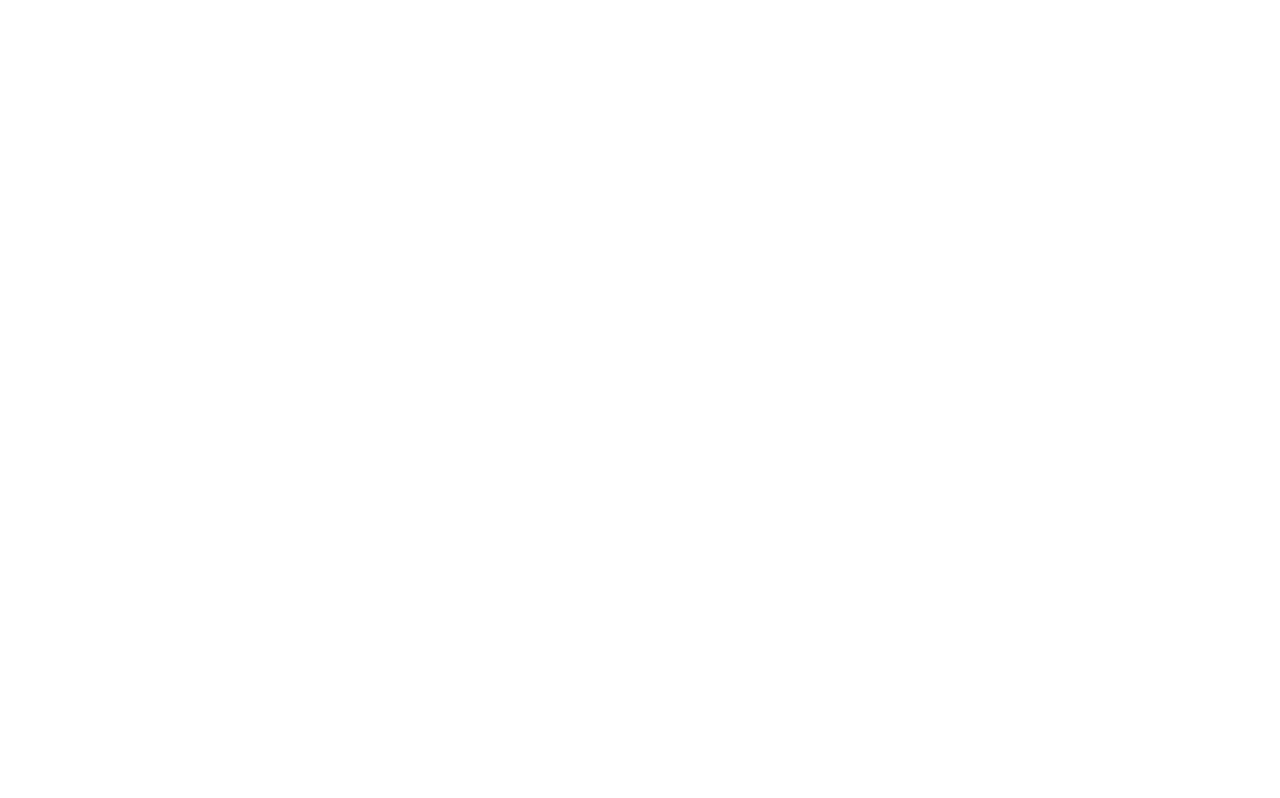
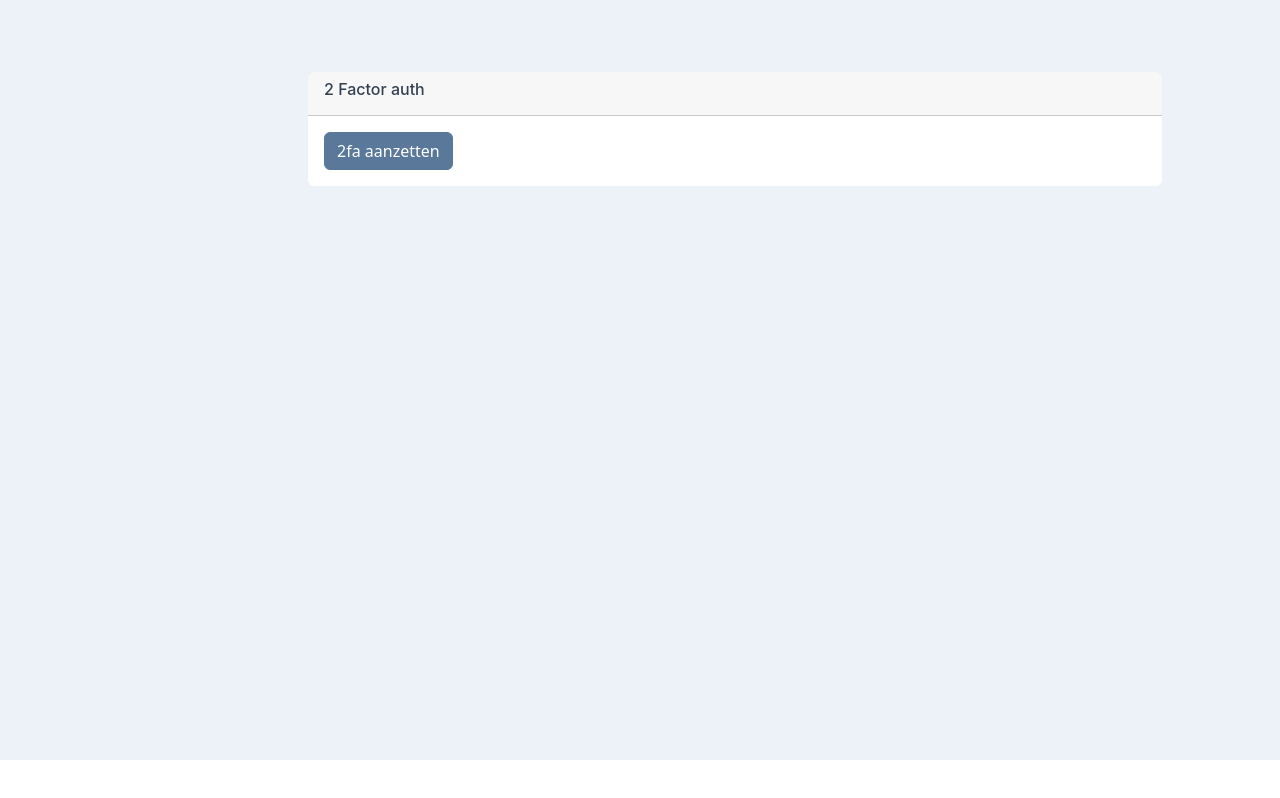
Before and after one commit to Tim-Loozen/Frontend-semester3, a JavaScript app: page /dashboard/personal/settings in a window 1280 px wide. Before the commit this address had no page. Built offline with nearby package versions, Linux system fonts and the light colour scheme; no server answers; sample sign-in values are in the browser's storage.

Commit message:
personal mfa

```diff
--- /dev/null
+++ b/src/components/dashboard/enableMFA.vue
@@ -0,0 +1,90 @@
+<script setup>
+import menuDashboard from "@/components/dashboard/menu.vue";
+
+</script>
+<template>
+  <section class="bg-dashboard ">
+    <div class="container ">
+      <div class="row">
+        <div class="col-2">
+          <menuDashboard></menuDashboard>
+        </div>
+        <div class="col-10 px-5 py-5">
+          <div class="row my-4">
+            <div class="col-12">
+              <div class="card">
+                <div class="card-header">
+                  <h6>2 Factor auth</h6>
+                </div>
+                <div class="card-body">
+                  <button class="btn btn-primary" @click="enableMFa()">2fa aanzetten</button>
+                  <div class="" v-if="MfaEnabled">
+                    <div class="row my-5">
+                      <div class="col-6"><img :src="`${data[2]}`" alt="" style="height: 300px; width: 300px;"></div>
+                      <div class="col-6">
+                        <form @submit="verifyMfa" action="post">
+                          <label class="form-group" for="">Code
+                            <input v-model="MFAVerify.input" type="text" class="form-control">
+                          </label>
+                          <button type="submit" class="btn btn-primary my-2">Versturen</button>
+                        </form>
+
+                      </div>
+                    </div>
+
+                  </div>
+                </div>
+              </div>
+            </div>
+          </div>
+        </div>
+      </div>
+    </div>
+  </section>
+</template>
+
+<script>
+import api from "@/utils/api";
+
+const a = new api();
+export default {
+  name: "enableMFA",
+  data() {
+    return {
+      MfaEnabled: false,
+      succes: false,
+      data: [],
+      MFAVerify: {
+        input: null,
+        key: null
+      }
+    }
+  },
+  methods:
+      {
+        enableMFa() {
+          a.GetMFaCreate().then(response => {
+            this.data = response.data
+            console.log(this.data);
+
+            if (response.data[0] === "MFa_enabled") {
+              this.MfaEnabled = true;
+              this.MFAVerify.key = response.data[1];
+            }
+
+          })
+        },
+        verifyMfa(e) {
+          e.preventDefault();
+          a.postMFAVerify(this.MFAVerify).then(response => {
+            this.data = response.data
+            console.log(data);
+          })
+        }
+      }
+}
+</script>
+
+<style scoped>
+
+</style>
--- a/src/components/dashboard/search.vue
+++ b/src/components/dashboard/search.vue
@@ -84,7 +84,7 @@
             <a class="dropdown-item" href="pages/user/profile.html">Profile &amp; account</a>
             <a class="dropdown-item" href="#!">Feedback</a>
             <div class="dropdown-divider"></div>
-            <a class="dropdown-item" href="/dashboard/settings">Settings</a>
+            <a class="dropdown-item" href="/dashboard/personal/settings">Settings</a>
             <a class="dropdown-item" href="/" onclick="localStorage.clear()">Uitloggen</a>
           </div>
         </div>
--- a/src/main.js
+++ b/src/main.js
@@ -18,7 +18,7 @@
 import login from '@/components/authentication/login.vue';
 import home from '@/components/pages/home.vue';
 import MFA from "@/components/authentication/MFA.vue";
-
+import EnableMFA from "@/components/dashboard/enableMFA.vue";
 /*Users*/
 import Users from "@/components/dashboard/users/users.vue";
 
@@ -65,7 +65,8 @@
     {path: '/dashboard/post-companies/create', component: createPostCompanies},
     {path: '/dashboard/post-companies/account/create/:id', component: createPostCompanyAccount, name: 'createPostCompanyAccount'},
     {path: '/register', component: register },
-    {path: '/dashboard', component: Dashboard }
+    {path: '/dashboard', component: Dashboard },
+    {path: '/dashboard/personal/settings', component: EnableMFA}
 ];
 
 const router = createRouter({
```
